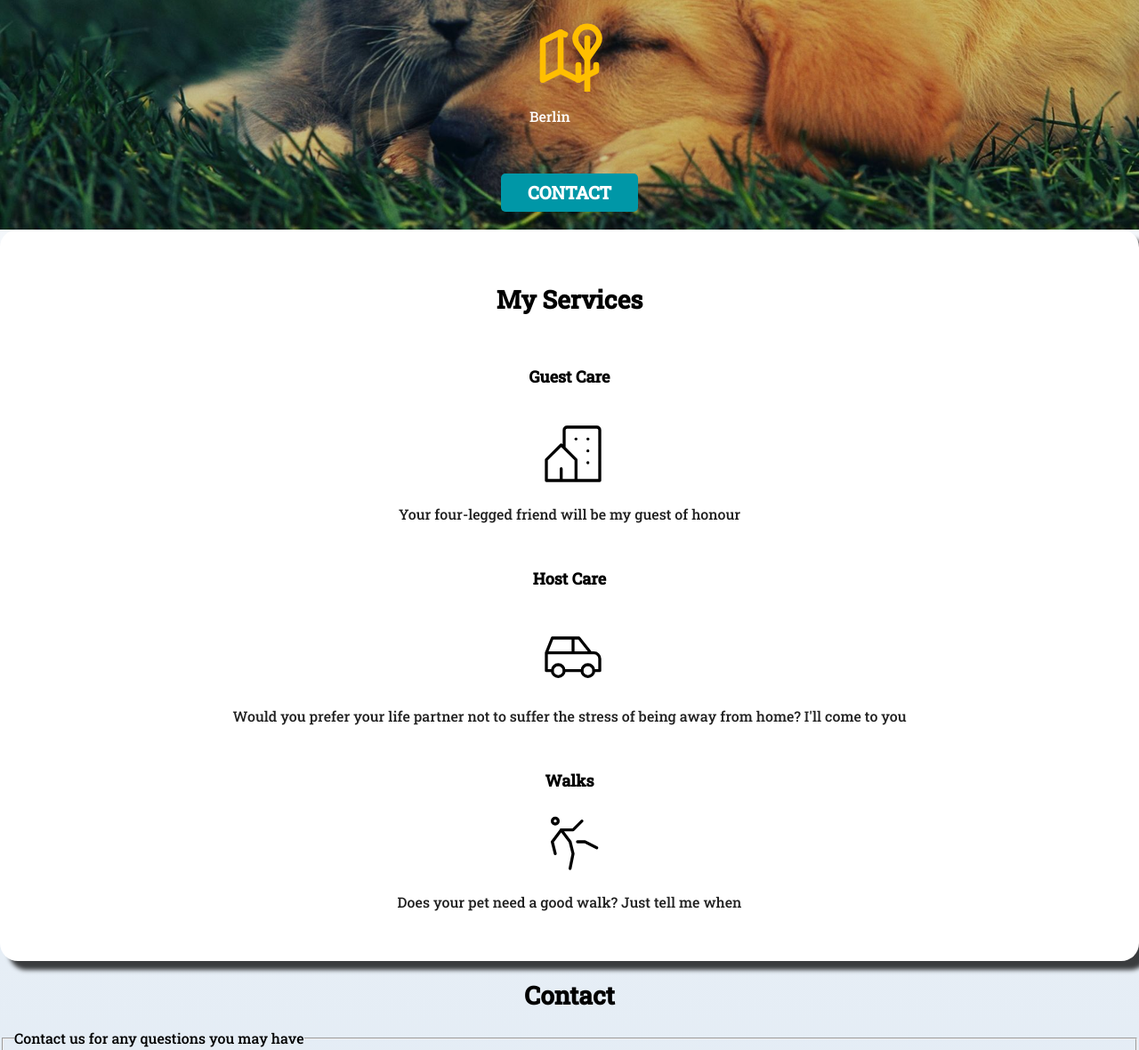
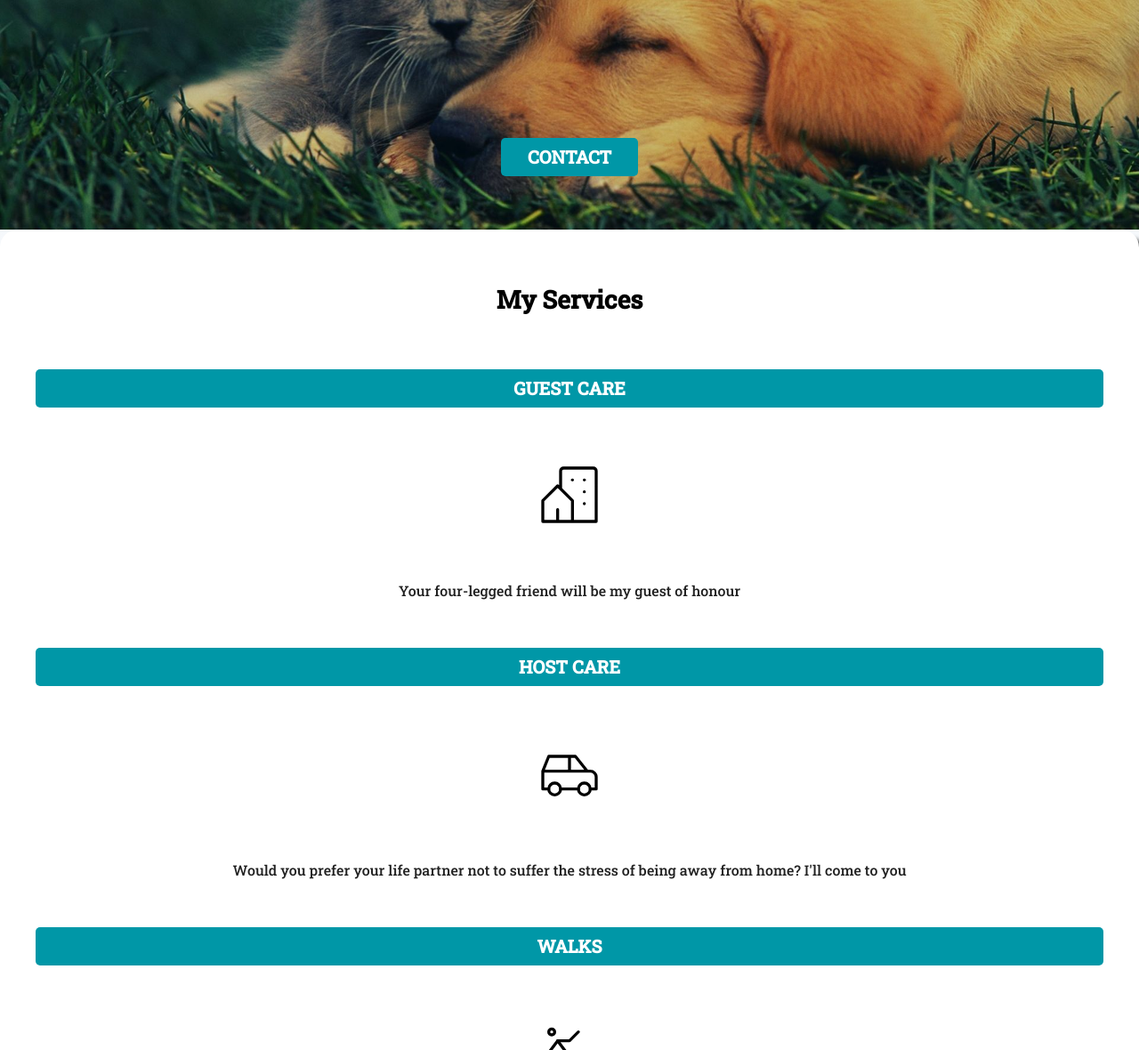
Before and after one commit to Pletus/website_pet_sitter, a plain HTML site: page index.html in a window 1280 px wide. Shown: the part 400-1580 px from the top of the page at 89% size. Drawn offline with Linux system fonts and the light colour scheme.

Commit message:
centred icons from index, removed icon map

```diff
--- a/css/style.css
+++ b/css/style.css
@@ -152,6 +152,7 @@ body {
 
 .icon {
     position: relative;
-    left: 47%;
-    align-self: center;
+    left: 50%;
+    transform: translate(-50%, -50%);
+    margin-top: 6rem;
 }
--- a/index.html
+++ b/index.html
@@ -30,23 +30,7 @@
         <div class="contenido-hero">
         <h2>Pet Sitter</h2>
             <br />
-
-        <p>
-            <div>
-                <svg xmlns="http://www.w3.org/2000/svg" id="map" width="100%" height="80" viewBox="0 0 24 24" stroke-width="2" stroke="#ffbf00" fill="none" stroke-linecap="round" stroke-linejoin="round" style="margin-right: 10px;">
-                    <path stroke="none" d="M0 0h24v24H0z" fill="none"/>
-                    <line x1="18" y1="60" x2="18" y2="6.01" />
-                    <path d="M18 13l-3.5 -5a4 4 0 1 1 7 0l-3.5 5" />
-                    <polyline points="10.5 4.75 9 4 3 7 3 20 9 17 15 20 21 17 21 15" />
-                    <line x1="9" y1="4" x2="9" y2="17" />
-                    <line x1="15" y1="15" x2="15" y2="20" />
-                </svg>
-                <p id="bln">Berlin</p>
-            </div>
-
-
-
-        <a class="boton" href="#">Contact</a>
+        <a class="boton" href="#Contact">Contact</a>
 
         </div>
 
@@ -56,7 +40,7 @@
         <h2>My Services</h2>
         <br />
         <section>
-            <h3>Guest Care</h3>
+            <h3 class="boton">Guest Care</h3>
             <br />
             <svg xmlns="http://www.w3.org/2000/svg" class="icon" width="80" height="80" viewBox="0 0 24 24" stroke-width="1" stroke="#000000" fill="none" stroke-linecap="round" stroke-linejoin="round">
                 <path stroke="none" d="M0 0h24v24H0z" fill="none"/>
@@ -65,13 +49,13 @@
                 <line x1="17" y1="7" x2="17" y2="7.01" />
                 <line x1="17" y1="11" x2="17" y2="11.01" />
                 <line x1="17" y1="15" x2="17" y2="15.01" />
-              </svg>
-              <br />
+            </svg>
+            <br />
             <p class="parrafo">Your four-legged friend will be my guest of honour</p>
         </section>
               <br />
         <section>
-            <h3>Host Care</h3>
+            <h3 class="boton">Host Care</h3>
             <br />
             <svg xmlns="http://www.w3.org/2000/svg" class="icon" width="80" height="80" viewBox="0 0 24 24" stroke-width="1" stroke="#000000" fill="none" stroke-linecap="round" stroke-linejoin="round">
                 <path stroke="none" d="M0 0h24v24H0z" fill="none"/>
@@ -84,7 +68,8 @@
         </section>
         <br />
        <section>
-            <h3>Walks</h3>
+            <h3 class="boton">Walks</h3>
+            <br />
             <svg xmlns="http://www.w3.org/2000/svg" class="icon" width="80" height="80" viewBox="0 0 24 24" stroke-width="1" stroke="#000000" fill="none" stroke-linecap="round" stroke-linejoin="round">
                 <path stroke="none" d="M0 0h24v24H0z" fill="none"/>
                 <path d="M11 21l1 -5l-1 -4l-3 -4h4l3 -3" />
@@ -92,7 +77,6 @@
                 <circle cx="6" cy="5" r="1" />
                 <path d="M13.5 12h2.5l4 2" />
               </svg>
-              <br />
             <p class="parrafo">Does your pet need a good walk? Just tell me when</p>
        </section>
 
@@ -101,9 +85,9 @@
     <section>
         <h2>Contact</h2>
 
-        <form>
+        <form class="parrafo" id="Contact">
             <fieldset>
-                <legend>Contact us for any questions you may have</legend>
+                <legend class="parrafo">Contact me for any questions you may have</legend>
                 <div>
                     <label for="">Name</label>
                     <input type="text" placeholder="Your name">
@@ -139,7 +123,7 @@
 
 </body>
 
-<footer>
-    Year's of experience
+<footer class="parrafo">
+    Year's of experience | Berlin based
 </footer>
 </html>
```
Also changed, not shown: 1 other file.
